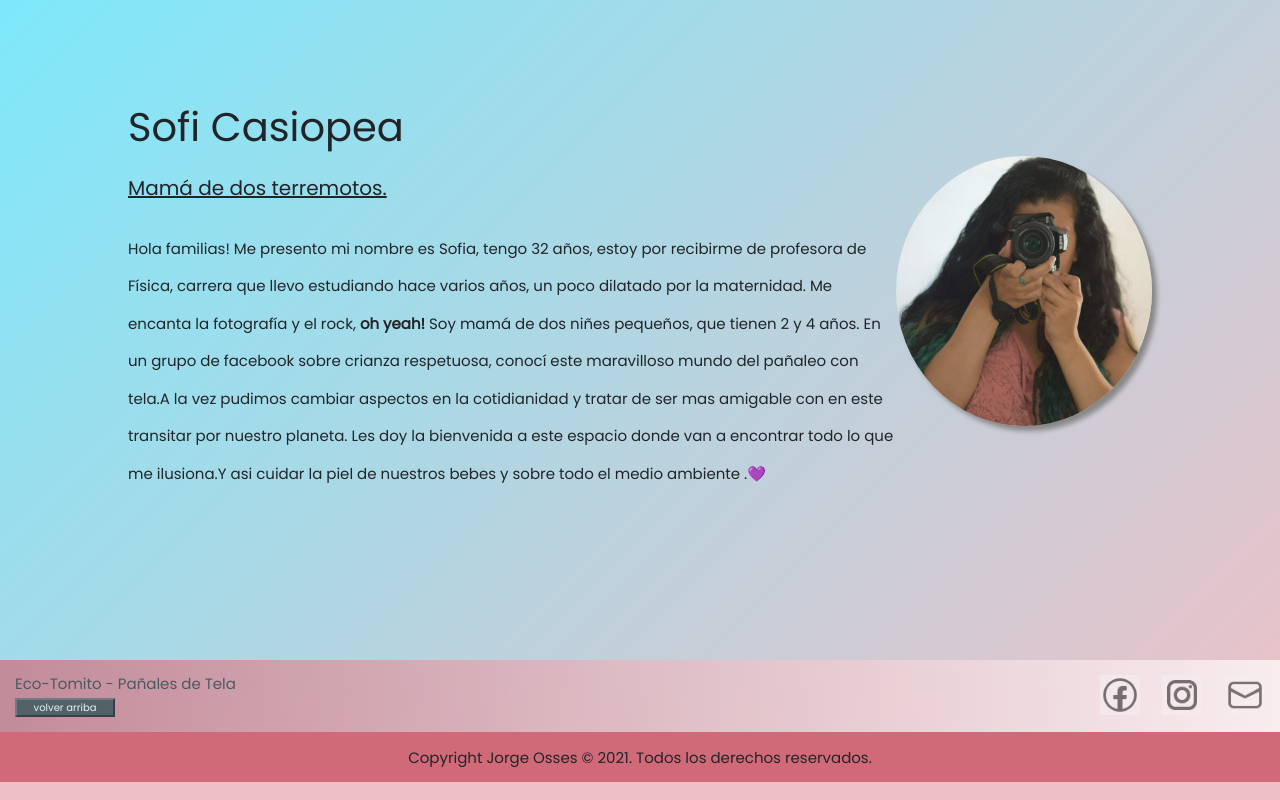
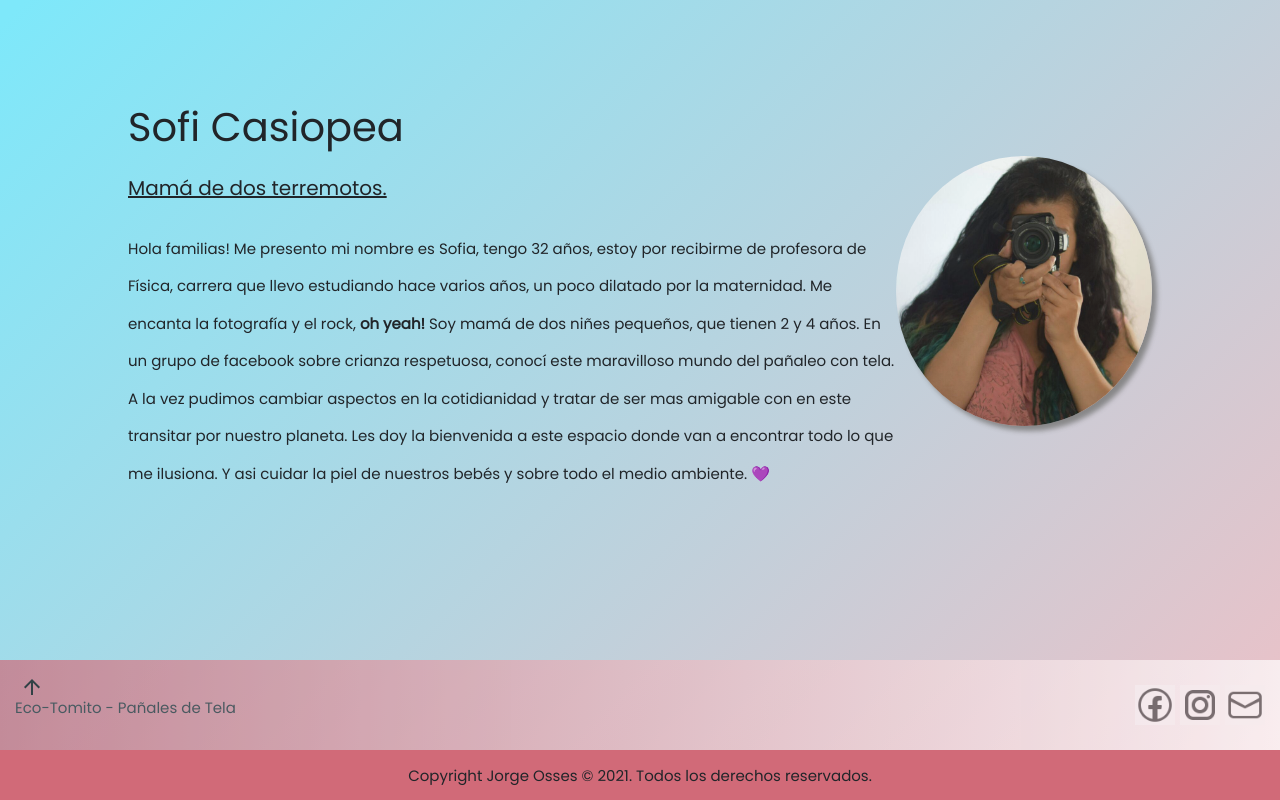
Before and after one commit to jorge-osses/eco-tomito, a plain HTML site: page sobre-mi.html in a window 1280 px wide. Shown: the part 698-1498 px from the top of the page. Drawn offline with nearby package versions, Linux system fonts and the light colour scheme; a web font is replaced by a local one.

Commit message:
se cambia boton de volver arriba de footer por flecha

```diff
--- a/css/estilo.css
+++ b/css/estilo.css
@@ -275,17 +275,20 @@ header {
   justify-content: space-between;
   background: linear-gradient(to right, #d16a78, #ffffff); }
   .footer .boton {
-    padding: 0;
-    width: 100px;
-    background-color: #2f3030; }
+    padding: 5px;
+    width: 100px; }
     .footer .boton a {
       color: #ffffff;
       text-decoration: none; }
   .footer .redesSociales {
-    padding: 0; }
+    padding: 10px;
+    display: flex;
+    flex-direction: row;
+    flex-wrap: wrap;
+    justify-content: space-between; }
     .footer .redesSociales a {
+      margin-left: 15px;
       color: #8d8c86;
-      margin-left: 20px;
       width: 30px; }
       .footer .redesSociales a img {
         width: 40px;
@@ -298,6 +301,16 @@ header {
     margin: 2px 0 0;
     letter-spacing: normal;
     word-spacing: normal; }
+
+@media only screen and (max-width: 390px) {
+  .redesSociales {
+    display: flex;
+    flex-direction: column;
+    justify-content: right; }
+    .redesSociales a {
+      margin-left: 0; }
+  html {
+    text-align: justify; } }
 
 .error-404 {
   display: none; }
--- a/scss/_footer.scss
+++ b/scss/_footer.scss
@@ -11,19 +11,22 @@
 	justify-content: space-between;
     background: linear-gradient(to right, #d16a78, #ffffff);
     .boton {
-        padding: 0;
+        padding: 5px;
         width: 100px;
-        background-color: #2f3030;
         a {
             color: #ffffff;
             text-decoration: none;
         }
     }
     .redesSociales{
-        padding: 0;
+        padding: 10px;
+        display: flex;
+        flex-direction: row;
+        flex-wrap: wrap;
+        justify-content: space-between;
         a{
+            margin-left: 15px;
             color: #8d8c86;
-            margin-left: 20px;
             width: 30px;
             img {
                 width:40px;
@@ -42,3 +45,17 @@
         word-spacing: normal;
     }
 }
+@media only screen and (max-width: 390px) {
+    .redesSociales {
+        display: flex;
+        flex-direction: column;
+        justify-content: right;
+        a {
+            margin-left: 0;
+        }
+    }
+    html {
+        text-align: justify;
+    }
+
+}
--- a/sobre-mi.html
+++ b/sobre-mi.html
@@ -90,7 +90,7 @@
 
                 <article>
                     <h2>Mamá de dos terremotos.</h2>
-                    <p>Hola familias!     Me presento mi nombre es Sofia, tengo 32 años, estoy por recibirme de profesora de Física, carrera que llevo estudiando hace varios años, un poco dilatado por la maternidad. Me encanta la fotografía y el rock,<b> oh yeah!</b>  Soy mamá de dos niñes pequeños, que tienen 2 y 4 años. En un grupo de facebook sobre crianza respetuosa, conocí este maravilloso mundo del pañaleo con tela.A la vez pudimos cambiar aspectos en la cotidianidad y tratar de ser mas amigable con en este transitar por nuestro planeta.  Les doy la bienvenida a este espacio donde van a encontrar todo lo que me ilusiona.Y asi cuidar la piel de nuestros bebes y sobre todo el medio ambiente .💜
+                    <p>Hola familias!     Me presento mi nombre es Sofia, tengo 32 años, estoy por recibirme de profesora de Física, carrera que llevo estudiando hace varios años, un poco dilatado por la maternidad. Me encanta la fotografía y el rock,<b> oh yeah!</b>  Soy mamá de dos niñes pequeños, que tienen 2 y 4 años. En un grupo de facebook sobre crianza respetuosa, conocí este maravilloso mundo del pañaleo con tela. A la vez pudimos cambiar aspectos en la cotidianidad y tratar de ser mas amigable con en este transitar por nuestro planeta.  Les doy la bienvenida a este espacio donde van a encontrar todo lo que me ilusiona. Y asi cuidar la piel de nuestros bebés y sobre todo el medio ambiente. 💜
                     </p>
                 </article>
             </section>
@@ -100,13 +100,13 @@
         <footer>
             <div class="footer">
               <div>
+                <a href="#" class="boton"><img src="img/arrow_upward.svg" alt="flecha volver"></a>
                   <h4>Eco-Tomito - Pañales de Tela</h4>
-                  <button type="button" class="boton"><a href="#">volver arriba</a></button>
               </div>
               <div class="redesSociales">
-                  <a href="http://" target="_blank" rel="noopener noreferrer"><img src="img/face.gif" alt="logo facebook"></a>
-                  <a href="http://" target="_blank" rel="noopener noreferrer"><img src="img/insta.gif" alt="logo instagram"></a>
-                  <a href="http://" target="_blank" rel="noopener noreferrer"><img src="img/mail.gif" alt="logo email"></a>
+                  <a href="https://www.facebook.com" target="_blank" rel="noopener noreferrer"><img src="img/face.gif" alt="logo facebook"></a>
+                  <a href="https://instagram.com" target="_blank" rel="noopener noreferrer"><img src="img/insta.gif" alt="logo instagram"></a>
+                  <a href="mailto:email@email.com" target="_blank" rel="noopener noreferrer"><img src="img/mail.gif" alt="logo email"></a>
               </div>
             </div>
             <div class="footer-copyright">
```
Also changed, not shown: 404.html (+5 -5 lines), contacto.html (+5 -5 lines), index.html (+2 -2 lines), informacion.html (+5 -5 lines), productos.html (+5 -5 lines), img/arrow_upward.svg (added).
